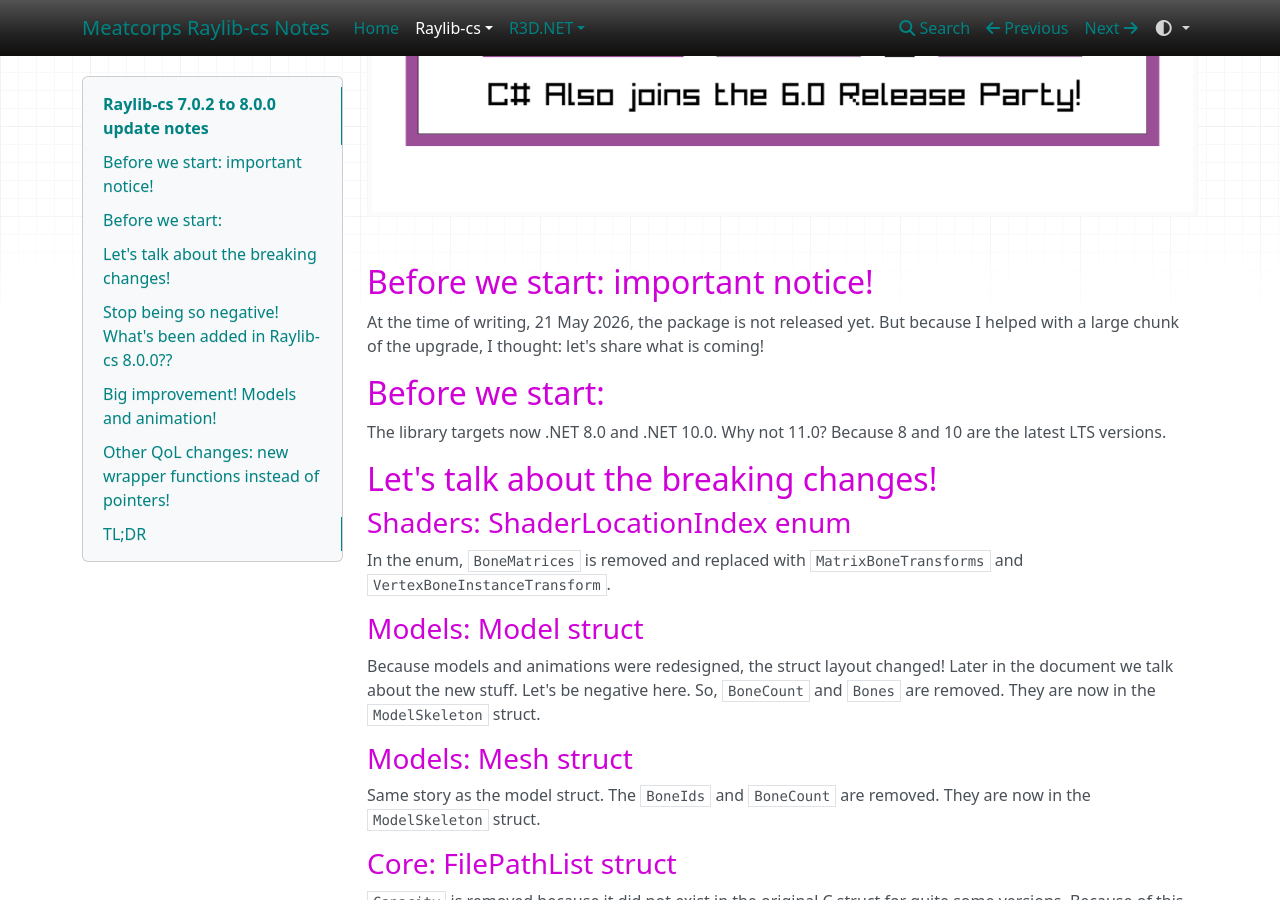
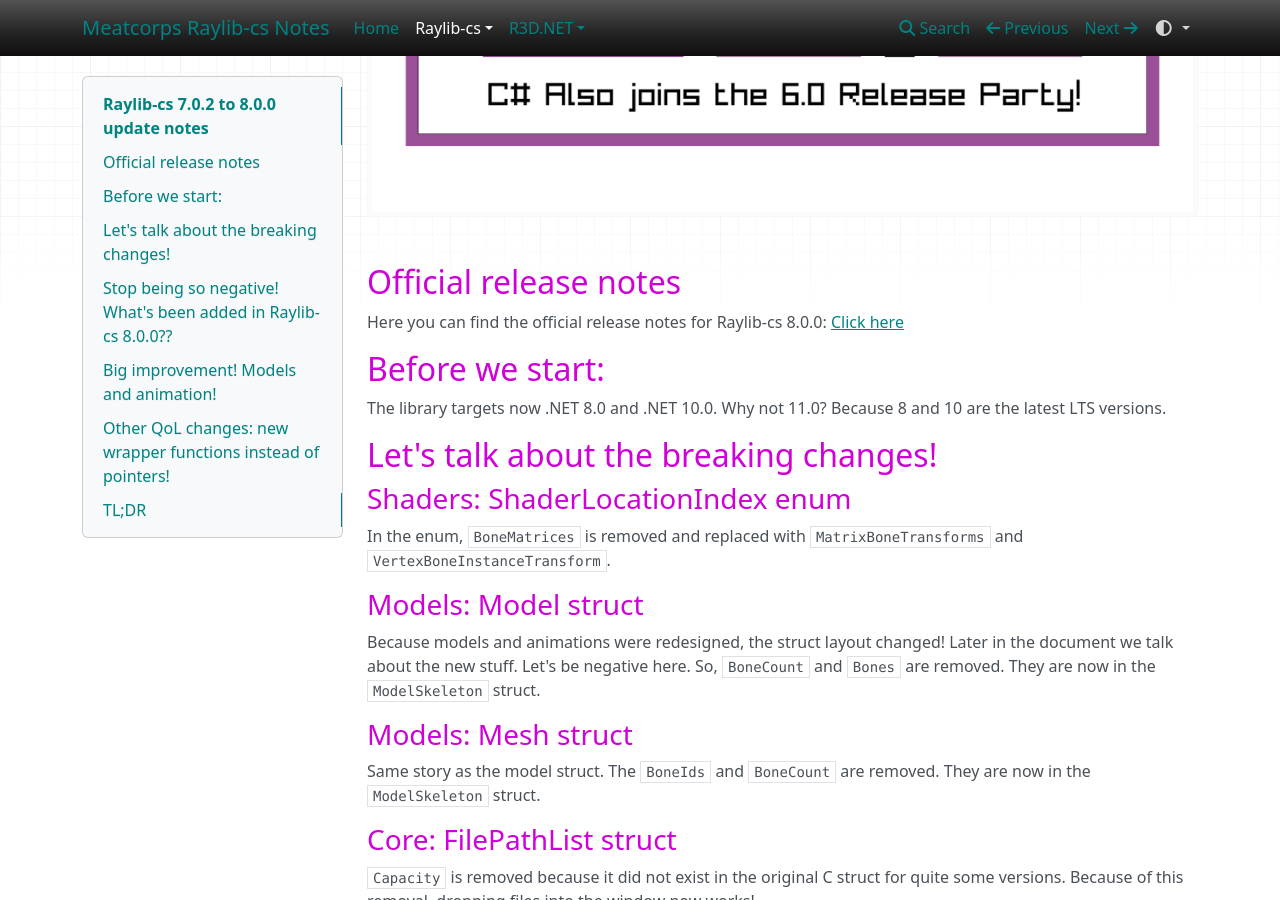
Before and after one commit to meatcorps/Documentation, an MkDocs documentation site: the page built from docs/raylibcs/release55to60.md, in a window 1280 px wide and 900 px high, scrolled down 409 px. Built offline with MkDocs 1.6.1, drawn with Linux system fonts in a browser that asks for light colours; nearby versions of some CDN libraries.

Commit message:
Update release notes to include the official Raylib-cs 8.0.0 announcement and link to release page

```diff
--- a/docs/raylibcs/release55to60.md
+++ b/docs/raylibcs/release55to60.md
@@ -2,8 +2,8 @@
 
 ![Raylibcs.jpg](Raylibcs.jpg)
 
-## Before we start: important notice!
-At the time of writing, 21 May 2026, the package is not released yet. But because I helped with a large chunk of the upgrade, I thought: let's share what is coming!
+## Official release notes
+Here you can find the official release notes for Raylib-cs 8.0.0: [Click here](https://github.com/raylib-cs/raylib-cs/releases/tag/v8.0.0)
 
 ## Before we start:
 The library targets now .NET 8.0 and .NET 10.0. Why not 11.0? Because 8 and 10 are the latest LTS versions.
```
